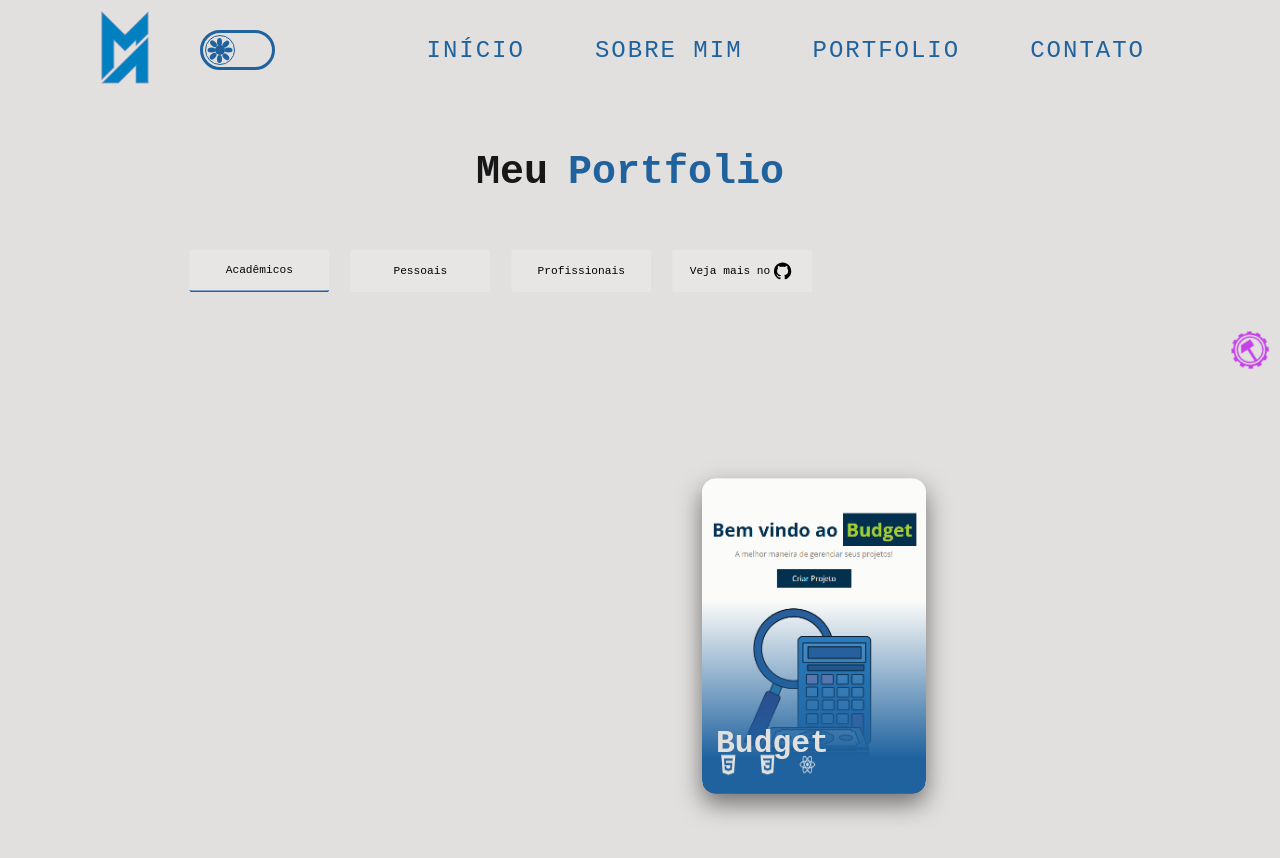
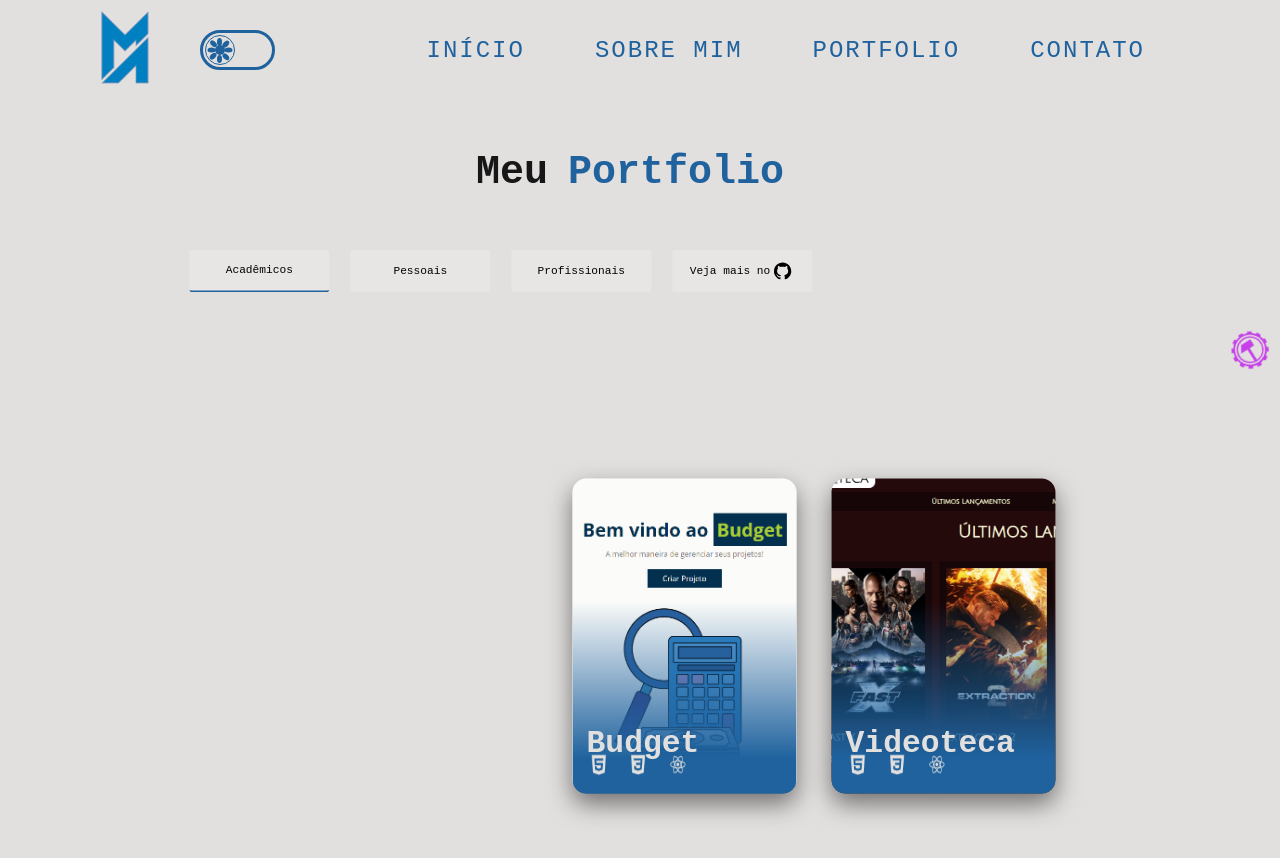
Before and after one commit to Michel4lves/Michel4lves-P3, a React (Create React App) app: page /michel4lves-p3/portfolio in a window 1280 px wide. Both pictures are taken after a click on the button "Acadêmicos". Shown: the top 858 px of the page. Built offline with nearby package versions, Linux system fonts and the light colour scheme; the HTML template or start-up script is replaced by a standard one; a web font is replaced by a local one.

Commit message:
add job: videoteca

```diff
--- a/src/components/cards/jobs/JobInfo.js
+++ b/src/components/cards/jobs/JobInfo.js
@@ -11,6 +11,8 @@ export default function JobInfo({ jobInfo }) {
                 return <p className="job-info-text"><span><DiHtml5/> <DiCss3/> <DiJsBadge/></span><br/><br/>Página To Do List para praticar conhecimentos de front end.<br/><br/>Responsivo: Sim</p>
             case 'Budget':
                 return <p className="job-info-text"><span><DiHtml5/> <DiCss3/> <DiReact/></span><br/><br/>Página de orçamento feita no curso de React com adições pessoais.<br/><br/>Responsivo: Sim</p>
+            case 'Videoteca':
+                return <p className="job-info-text"><span><DiHtml5/> <DiCss3/> <DiReact/></span><br/><br/>Página de filmes feita em React/Vite utilizando api do TMDB.<br/><br/>Responsivo: Sim</p>
             case 'Em Breve':
                 return <p className="job-info-text">Coloque seu projeto aqui!<br/><br/>Tem uma ideia? Vamos fazer juntos!</p>
 
--- a/src/components/pages/PortfolioPage.js
+++ b/src/components/pages/PortfolioPage.js
@@ -6,6 +6,7 @@ import GlassButton from '../../components/buttons/GlassButton';
 import GitHubAccessButton from '../buttons/GitHubAccessButton';
 
 import budget from '../../img/Jobs/budget.png'
+import videoteca from '../../img/Jobs/videoteca.png'
 
 import page_game from '../../img/Jobs/page_game.png'
 import todo from '../../img/Jobs/todo.png'
@@ -37,6 +38,9 @@ export default function PortfolioPage({ colorFontSet, colorBgSet, themeModeSet }
                             <a href="https://michel4lves.github.io/budget/" target="_blank" rel="noopener noreferrer">
                                 <JobCard jobName="Budget" photo={budget} colorBgSet={colorBgSet} />
                             </a>
+                            <a href="https://videoteca-mauve.vercel.app/" target="_blank" rel="noopener noreferrer">
+                                <JobCard jobName="Videoteca" photo={videoteca} custonClass='center-1' colorBgSet={colorBgSet} />
+                            </a>
                         </> : null}
                     {(groupJobs === 'Pessoais') ?
                         <>
```
Also changed, not shown: src/img/Jobs/videoteca.png (added).
